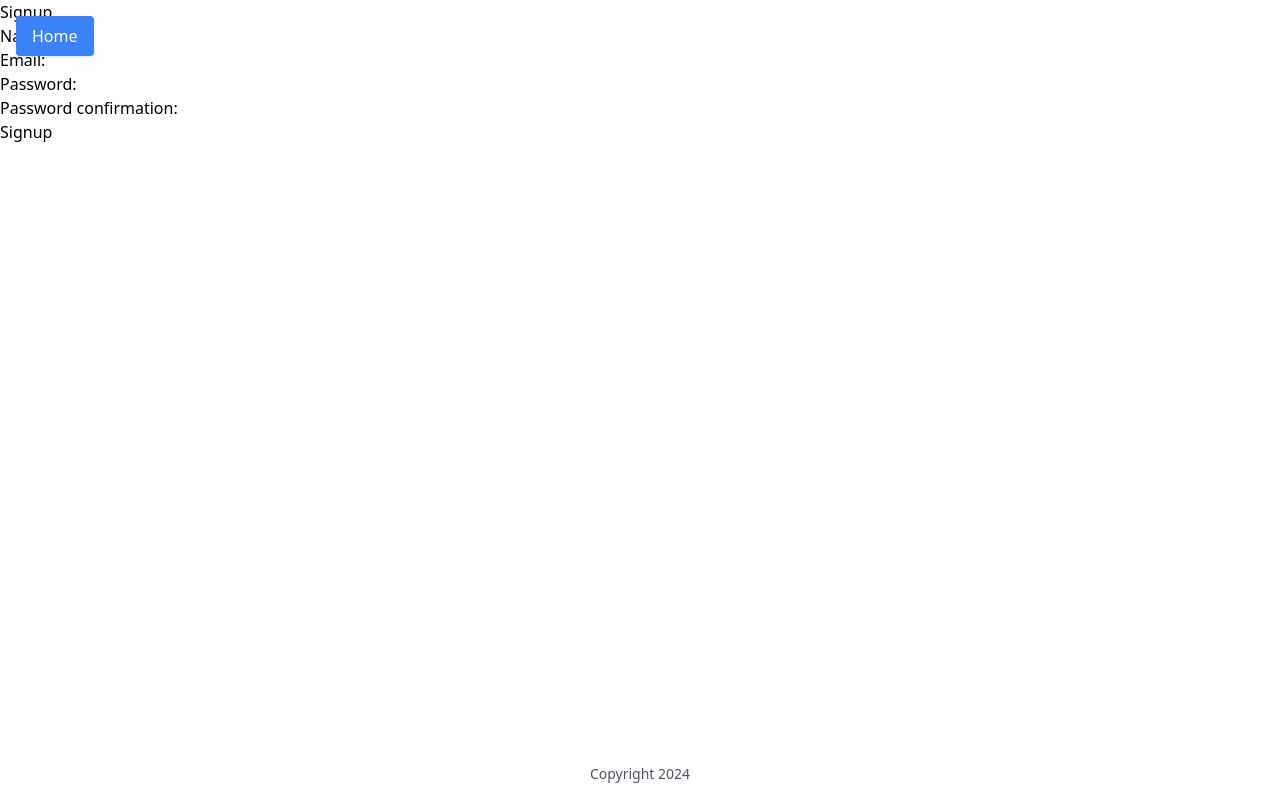
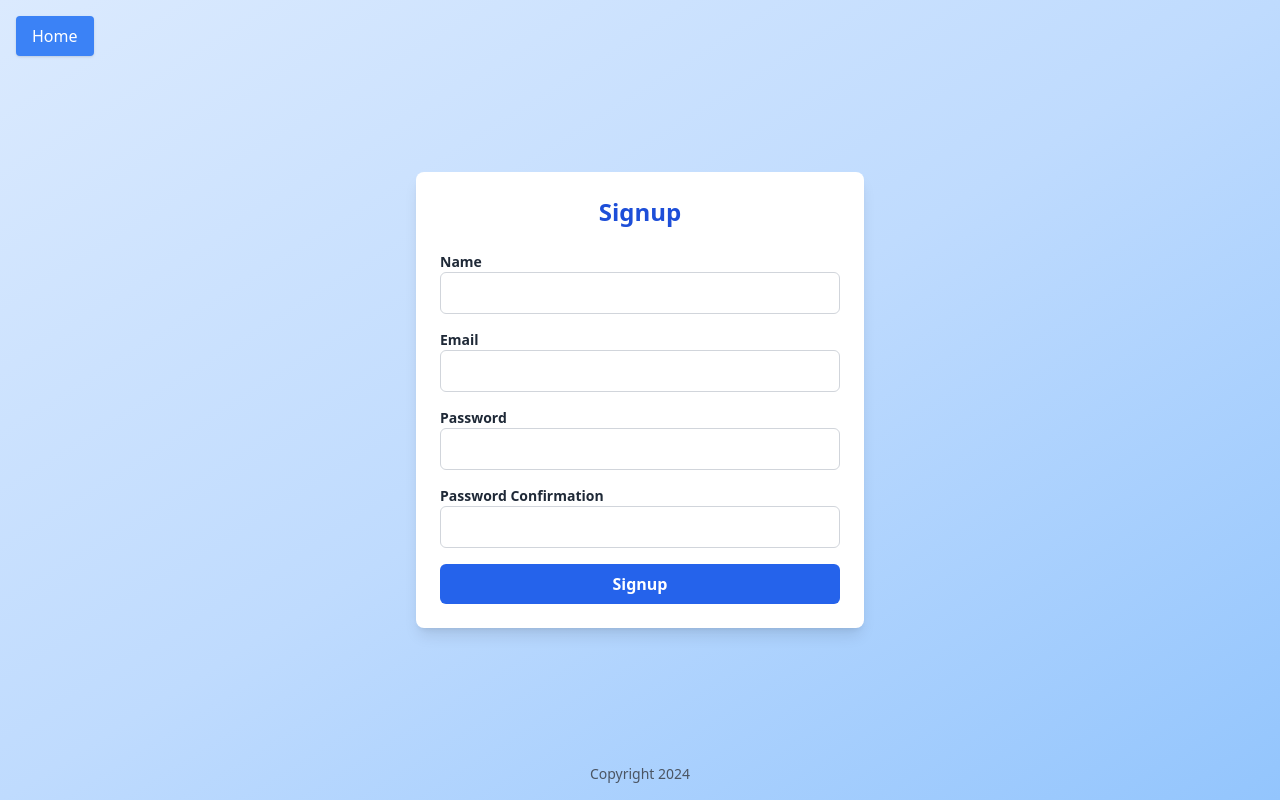
Before and after one commit to Elijah-Gutman/System-app-frontEnd, a React (Vite) app: page /signup in a window 1280 px wide. Built offline with nearby package versions, Linux system fonts and the light colour scheme.

Commit message:
Added more tailwind.css

```diff
--- a/src/LoginPage.jsx
+++ b/src/LoginPage.jsx
@@ -1,6 +1,5 @@
 import axios from "axios";
 import { useState } from "react";
-import { AuthenticationPage } from "./AuthenticationPage";
 
 export function LoginPage() {
   const [errors, setErrors] = useState([]);
@@ -15,7 +14,7 @@ export function LoginPage() {
         console.log(response.data);
         localStorage.setItem("email", response.data.email);
         event.target.reset();
-        window.location.href = "/"; // Change this to hide a modal, redirect to a specific page, etc.
+        window.location.href = "/"; // Redirect to homepage
       })
       .catch((error) => {
         console.log(error.response);
@@ -24,22 +23,100 @@ export function LoginPage() {
   };
 
   return (
-    <div id="login">
-      <h1>Login</h1>
-      <ul>
+    <div
+      id="login"
+      className="min-h-screen flex flex-col justify-center items-center bg-gradient-to-br from-blue-50 via-blue-100 to-blue-200 text-gray-800"
+    >
+      <div className="w-full max-w-md bg-white p-6 rounded-lg shadow-lg">
+        <h1 className="text-2xl font-bold mb-6 text-center text-blue-700">Login</h1>
+        {errors.length > 0 && (
+          <ul className="mb-4 text-red-500">
             {errors.map((error) => (
-          <li key={error}>{error}</li>
+              <li key={error} className="text-sm">
+                {error}
+              </li>
             ))}
           </ul>
-      <form onSubmit={handleSubmit}>
-        <div>
-          Email: <input name="email" type="email" />
+        )}
+        <form onSubmit={handleSubmit} className="space-y-4">
+          <div className="flex flex-col">
+            <label htmlFor="email" className="text-sm font-semibold">
+              Email
+            </label>
+            <input
+              id="email"
+              name="email"
+              type="email"
+              className="border border-gray-300 rounded-md p-2 focus:outline-none focus:ring-2 focus:ring-blue-500"
+              required
+            />
           </div>
-        <div>
-          Password: <input name="password" type="password" />
+          <div className="flex flex-col">
+            <label htmlFor="password" className="text-sm font-semibold">
+              Password
+            </label>
+            <input
+              id="password"
+              name="password"
+              type="password"
+              className="border border-gray-300 rounded-md p-2 focus:outline-none focus:ring-2 focus:ring-blue-500"
+              required
+            />
           </div>
-        <button type="submit">Login</button>
+          <button
+            type="submit"
+            className="w-full bg-blue-600 text-white py-2 rounded-md hover:bg-blue-700 transition-colors font-semibold"
+          >
+            Login
+          </button>
         </form>
+      </div>
     </div>
   );
 }
+
+// import axios from "axios";
+// import { useState } from "react";
+// import { AuthenticationPage } from "./AuthenticationPage";
+
+// export function LoginPage() {
+//   const [errors, setErrors] = useState([]);
+
+//   const handleSubmit = (event) => {
+//     event.preventDefault();
+//     setErrors([]);
+//     const params = new FormData(event.target);
+//     axios
+//       .post("/sessions.json", params)
+//       .then((response) => {
+//         console.log(response.data);
+//         localStorage.setItem("email", response.data.email);
+//         event.target.reset();
+//         window.location.href = "/"; // Change this to hide a modal, redirect to a specific page, etc.
+//       })
+//       .catch((error) => {
+//         console.log(error.response);
+//         setErrors(["Invalid email or password"]);
+//       });
+//   };
+
+//   return (
+//     <div id="login">
+//       <h1>Login</h1>
+//       <ul>
+//         {errors.map((error) => (
+//           <li key={error}>{error}</li>
+//         ))}
+//       </ul>
+//       <form onSubmit={handleSubmit}>
+//         <div>
+//           Email: <input name="email" type="email" />
+//         </div>
+//         <div>
+//           Password: <input name="password" type="password" />
+//         </div>
+//         <button type="submit">Login</button>
+//       </form>
+//     </div>
+//   );
+// }
--- a/src/NewSystemPage.jsx
+++ b/src/NewSystemPage.jsx
@@ -1,4 +1,3 @@
-import { useState } from "react";
 import axios from "axios";
 import { SystemsNew } from "./SystemsNew";
 
--- a/src/SignupLoginLogoutButton.jsx
+++ b/src/SignupLoginLogoutButton.jsx
@@ -1,7 +1,5 @@
-import { Modal } from "./Modal.jsx";
 import { StrictMode } from "react";
 import { createRoot } from "react-dom/client";
-import "./index.css";
 import { AuthenticationPage } from "./AuthenticationPage.jsx";
 import { LogoutLink } from "./LogoutLink.jsx";
 
@@ -9,8 +7,9 @@ export function SignupLoginLogoutButton() {
   const handleShow = (system) => {
     console.log("handleShow", system);
   };
+
   return (
-    <div>
+    <div className="flex justify-center items-center gap-4 p-6 bg-gradient-to-r from-gray-900 to-gray-800 text-white shadow-lg rounded-lg">
       <button
         onClick={() =>
           createRoot(document.getElementById("root")).render(
@@ -19,6 +18,7 @@ export function SignupLoginLogoutButton() {
             </StrictMode>
           )
         }
+        className="px-6 py-2 bg-blue-600 hover:bg-blue-700 rounded-md text-white font-semibold shadow-md transition-all"
       >
         Authentication
       </button>
@@ -30,6 +30,7 @@ export function SignupLoginLogoutButton() {
             </StrictMode>
           )
         }
+        className="px-6 py-2 bg-blue-600 hover:bg-blue-700 rounded-md text-white font-semibold shadow-md transition-all"
       >
         Logout
       </button>
--- a/src/SignupPage.jsx
+++ b/src/SignupPage.jsx
@@ -13,7 +13,7 @@ export function SignupPage() {
       .then((response) => {
         console.log(response.data);
         event.target.reset();
-        window.location.href = "/"; // Change this to hide a modal, redirect to a specific page, etc.
+        window.location.href = "/"; // Redirect to homepage
       })
       .catch((error) => {
         console.log(error.response.data.errors);
@@ -22,28 +22,128 @@ export function SignupPage() {
   };
 
   return (
-    <div id="signup">
-      <h1>Signup</h1>
-      <ul>
+    <div
+      id="signup"
+      className="min-h-screen flex flex-col justify-center items-center bg-gradient-to-br from-blue-100 via-blue-200 to-blue-300 text-gray-800"
+    >
+      <div className="w-full max-w-md bg-white p-6 rounded-lg shadow-lg">
+        <h1 className="text-2xl font-bold mb-6 text-center text-blue-700">Signup</h1>
+        {errors.length > 0 && (
+          <ul className="mb-4 text-red-500">
             {errors.map((error) => (
-          <li key={error}>{error}</li>
+              <li key={error} className="text-sm">
+                {error}
+              </li>
             ))}
           </ul>
-      <form onSubmit={handleSubmit}>
-        <div>
-          Name: <input name="name" type="text" />
+        )}
+        <form onSubmit={handleSubmit} className="space-y-4">
+          <div className="flex flex-col">
+            <label htmlFor="name" className="text-sm font-semibold">
+              Name
+            </label>
+            <input
+              id="name"
+              name="name"
+              type="text"
+              className="border border-gray-300 rounded-md p-2 focus:outline-none focus:ring-2 focus:ring-blue-500"
+              required
+            />
           </div>
-        <div>
-          Email: <input name="email" type="email" />
+          <div className="flex flex-col">
+            <label htmlFor="email" className="text-sm font-semibold">
+              Email
+            </label>
+            <input
+              id="email"
+              name="email"
+              type="email"
+              className="border border-gray-300 rounded-md p-2 focus:outline-none focus:ring-2 focus:ring-blue-500"
+              required
+            />
           </div>
-        <div>
-          Password: <input name="password" type="password" />
+          <div className="flex flex-col">
+            <label htmlFor="password" className="text-sm font-semibold">
+              Password
+            </label>
+            <input
+              id="password"
+              name="password"
+              type="password"
+              className="border border-gray-300 rounded-md p-2 focus:outline-none focus:ring-2 focus:ring-blue-500"
+              required
+            />
           </div>
-        <div>
-          Password confirmation: <input name="password_confirmation" type="password" />
+          <div className="flex flex-col">
+            <label htmlFor="password_confirmation" className="text-sm font-semibold">
+              Password Confirmation
+            </label>
+            <input
+              id="password_confirmation"
+              name="password_confirmation"
+              type="password"
+              className="border border-gray-300 rounded-md p-2 focus:outline-none focus:ring-2 focus:ring-blue-500"
+              required
+            />
           </div>
-        <button type="submit">Signup</button>
+          <button
+            type="submit"
+            className="w-full bg-blue-600 text-white py-2 rounded-md hover:bg-blue-700 transition-colors font-semibold"
+          >
+            Signup
+          </button>
         </form>
+      </div>
     </div>
   );
 }
+
+// import axios from "axios";
+// import { useState } from "react";
+
+// export function SignupPage() {
+//   const [errors, setErrors] = useState([]);
+
+//   const handleSubmit = (event) => {
+//     event.preventDefault();
+//     setErrors([]);
+//     const params = new FormData(event.target);
+//     axios
+//       .post("/users.json", params)
+//       .then((response) => {
+//         console.log(response.data);
+//         event.target.reset();
+//         window.location.href = "/"; // Change this to hide a modal, redirect to a specific page, etc.
+//       })
+//       .catch((error) => {
+//         console.log(error.response.data.errors);
+//         setErrors(error.response.data.errors);
+//       });
+//   };
+
+//   return (
+//     <div id="signup">
+//       <h1>Signup</h1>
+//       <ul>
+//         {errors.map((error) => (
+//           <li key={error}>{error}</li>
+//         ))}
+//       </ul>
+//       <form onSubmit={handleSubmit}>
+//         <div>
+//           Name: <input name="name" type="text" />
+//         </div>
+//         <div>
+//           Email: <input name="email" type="email" />
+//         </div>
+//         <div>
+//           Password: <input name="password" type="password" />
+//         </div>
+//         <div>
+//           Password confirmation: <input name="password_confirmation" type="password" />
+//         </div>
+//         <button type="submit">Signup</button>
+//       </form>
+//     </div>
+//   );
+// }
```
Also changed, not shown: src/SystemsIndex.jsx (+70 -19 lines). Lines whose indentation alone changed are shown as unchanged.
